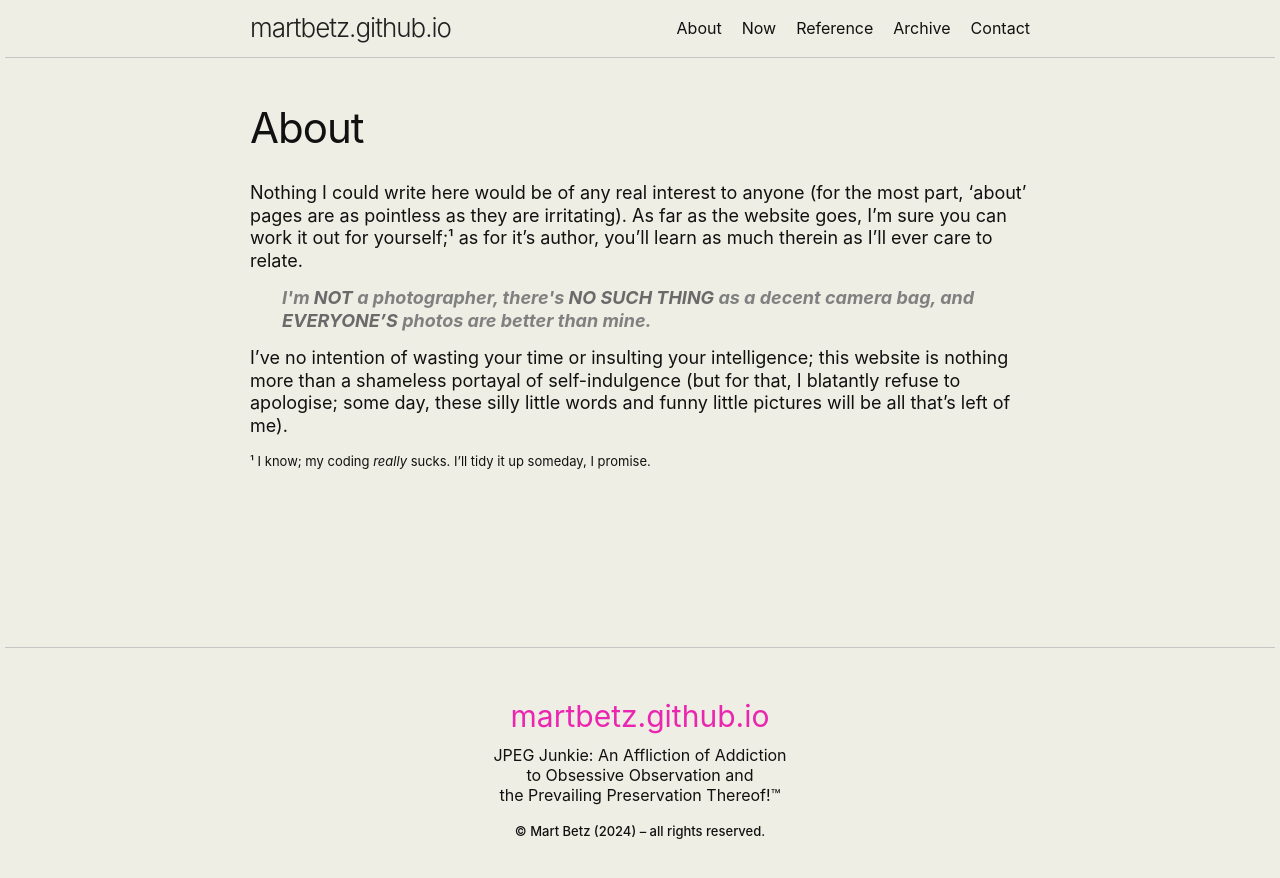
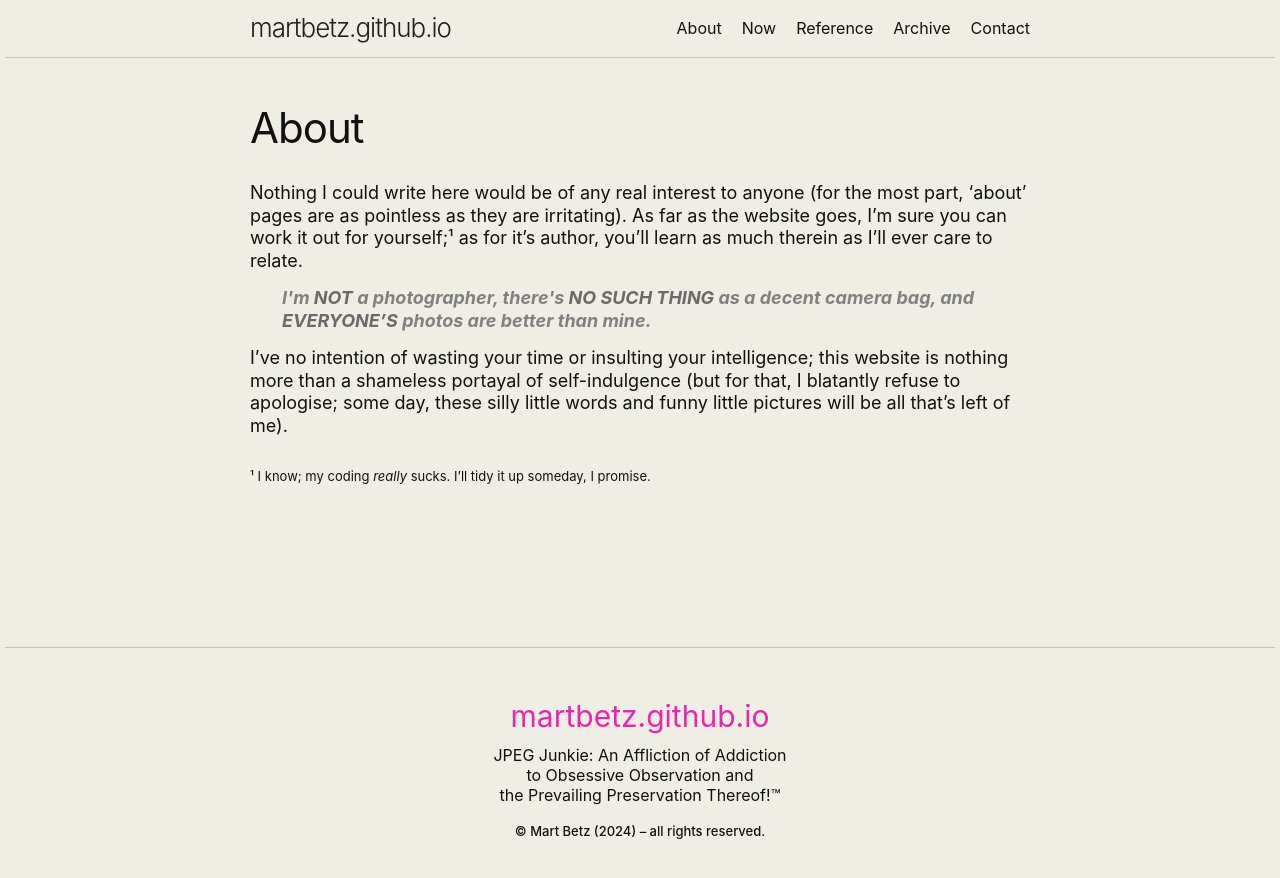
Before and after one commit to martbetz/martbetz.github.io, a Jekyll site: the page built from about.html, in a window 1280 px wide. Shown: the top 878 px of the page. Built offline with Jekyll 4.4.1, drawn with Linux system fonts in a browser that asks for light colours.

Commit message:
Update about.html

```diff
--- a/about.html
+++ b/about.html
@@ -29,7 +29,7 @@
   </font>
 </p>
 
-<p style="margin-top:15px; line-height:1.1">
+<p style="margin-top:30px; line-height:1.1">
   <font size="2">
 
 ¹ I know; my coding <i>really</i> sucks. I’ll tidy it up someday, I promise. <!--— <i>but <span style="font-weight:500;">you</span> try ‘typing’ on a Kindle after four and a half glasses of red!</i> -->
```
